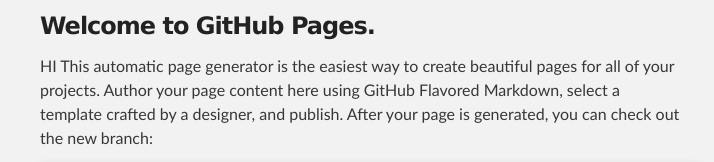
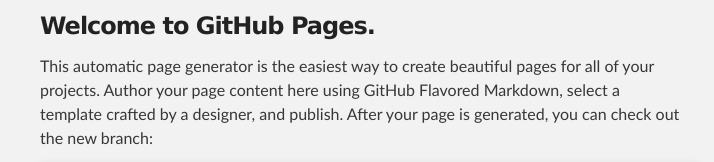
Before and after one commit to swampcreations/bergasmash, a plain HTML site: page index.html in a window 1280 px wide. Shown: the part 216-378 px from the top of the page, 280-994 px from the left. Drawn offline with Linux system fonts and the light colour scheme.

```diff
--- a/index.html
+++ b/index.html
@@ -34,7 +34,7 @@
         <h3>
 <a name="welcome-to-github-pages" class="anchor" href="#welcome-to-github-pages"><span class="octicon octicon-link"></span></a>Welcome to GitHub Pages.</h3>
 
-<p>HI This automatic page generator is the easiest way to create beautiful pages for all of your projects. Author your page content here using GitHub Flavored Markdown, select a template crafted by a designer, and publish. After your page is generated, you can check out the new branch:</p>
+<p>This automatic page generator is the easiest way to create beautiful pages for all of your projects. Author your page content here using GitHub Flavored Markdown, select a template crafted by a designer, and publish. After your page is generated, you can check out the new branch:</p>
 
 <pre><code>$ cd your_repo_root/repo_name
 $ git fetch origin
```
